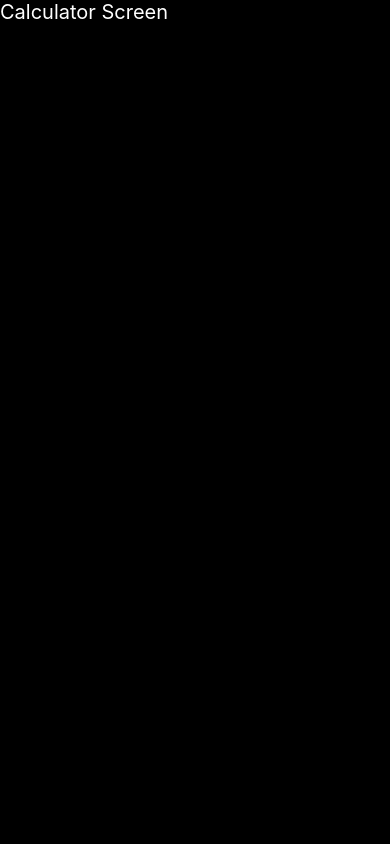
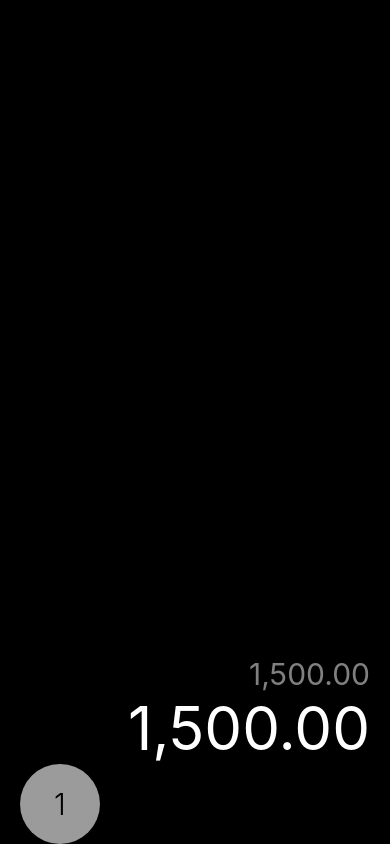
Before and after one commit to pablorodriguez-tk/React-Native-Calculator, a React Native app: screen / in a window 390 px wide. Built offline with nearby package versions, Linux system fonts and the light colour scheme.

Commit message:
Add result and 1 button on screen

```diff
--- a/src/screens/CalculatorScreen.tsx
+++ b/src/screens/CalculatorScreen.tsx
@@ -4,8 +4,14 @@
 
 export const CalculatorScreen = () => {
   return (
-    <View>
-      <Text style={styles.text}>Calculator Screen</Text>
+    <View style={styles.calculatorContainer}>
+      <Text style={styles.smallResult}>1,500.00</Text>
+      <Text style={styles.result}>1,500.00</Text>
+      <View>
+        <View style={styles.button}>
+          <Text style={styles.buttonText}>1</Text>
+        </View>
+      </View>
     </View>
   );
 };
--- a/src/theme/appTheme.tsx
+++ b/src/theme/appTheme.tsx
@@ -5,8 +5,33 @@
     flex: 1,
     backgroundColor: 'black',
   },
-  text: {
+  calculatorContainer: {
+    flex: 1,
+    paddingHorizontal: 20,
+    justifyContent: 'flex-end',
+  },
+  result: {
     color: 'white',
-    fontSize: 20,
+    fontSize: 60,
+    textAlign: 'right',
+  },
+  smallResult: {
+    color: 'rgba(255, 255, 255,0.5)',
+    fontSize: 30,
+    textAlign: 'right',
+  },
+  button: {
+    height: 80,
+    width: 80,
+    backgroundColor: '#9B9B9B',
+    borderRadius: 100,
+    justifyContent: 'center',
+  },
+  buttonText: {
+    textAlign: 'center',
+    padding: 10,
+    fontSize: 30,
+    color: 'black',
+    fontWeight: '300',
   },
 });
```
